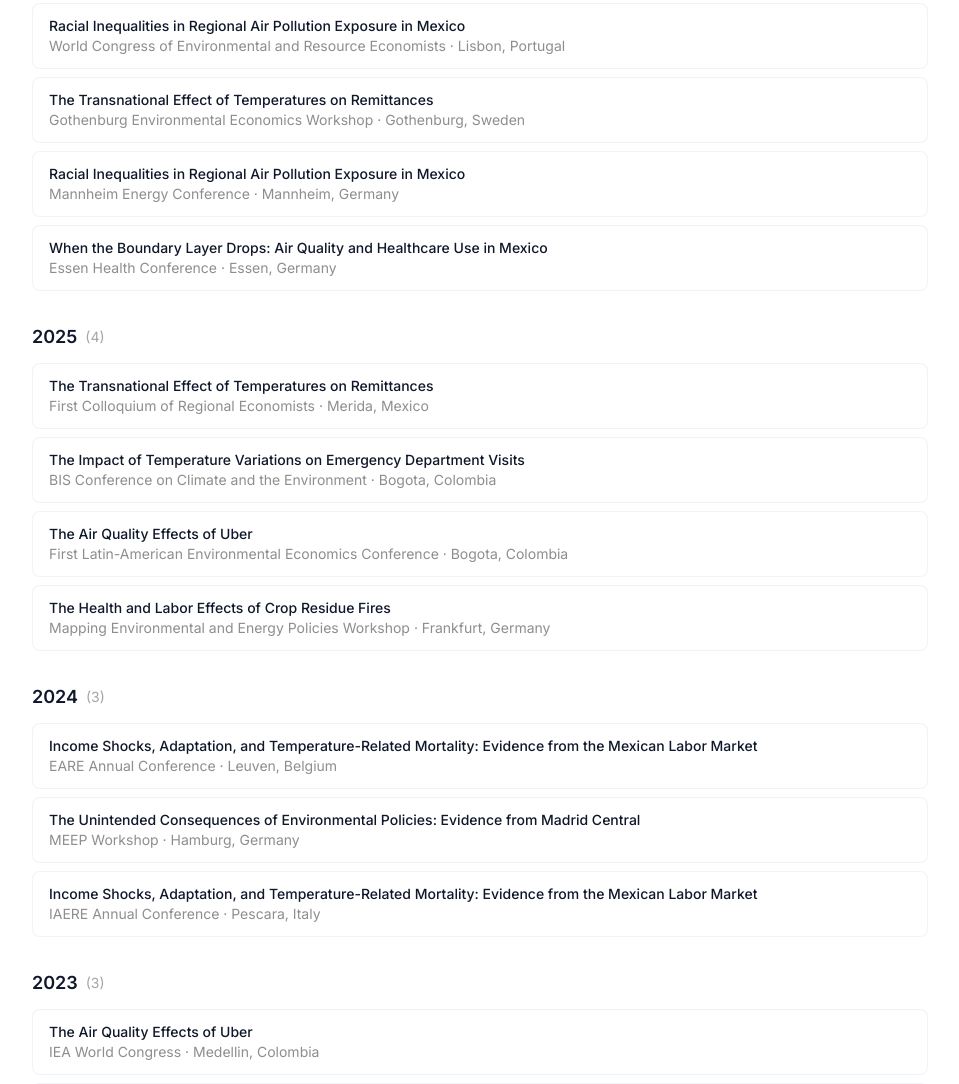
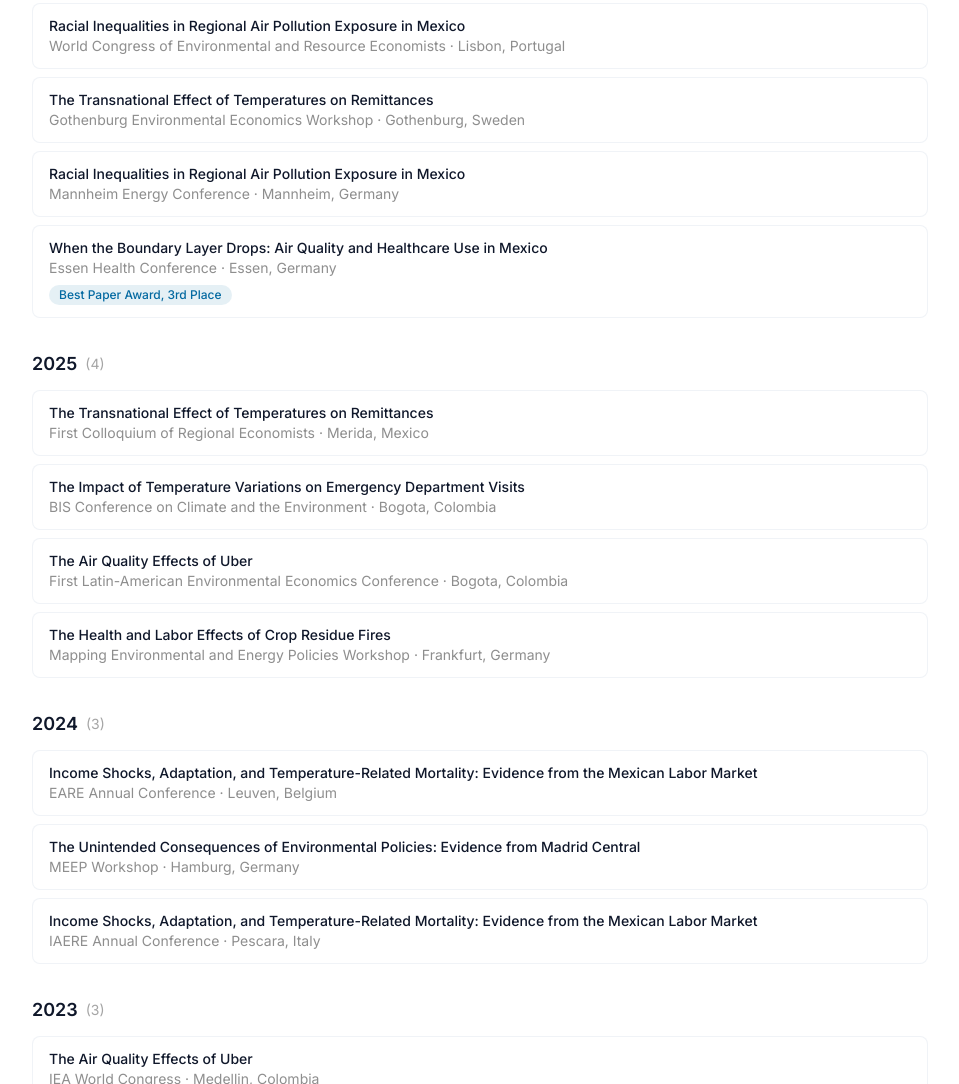
Before and after one commit to gsaabogado/PersonalWebsite, an Astro site: page /cv in a window 1280 px wide. Shown: the part 9262-10346 px from the top of the page, without its empty margins (160-1119 px from the left). Built offline with nearby package versions, Linux system fonts and the light colour scheme; Astro itself is replaced by a stand-in of ours.

Commit message:
Add conference award field; fix Lisbon/Portugal ES translations
- Optional award/awardEs on Conference, rendered as a badge
- Essen Health Conference: Best Paper Award, 3rd Place
- Add Lisbon -> Lisboa and Essen to the city map, Portugal to countries
  (both were falling through to the English fallback on /es/)

Co-Authored-By: Claude Opus 5 (1M context) <noreply@anthropic.com>

```diff
--- a/src/components/cv/ConferenceTable.astro
+++ b/src/components/cv/ConferenceTable.astro
@@ -15,6 +15,8 @@ const cities: Record<string, string> = {
   "Medellin": "Medellín",
   "Naples": "Nápoles",
   "Mannheim": "Mannheim",
+  "Lisbon": "Lisboa",
+  "Essen": "Essen",
   "Munich": "Múnich",
   "Leipzig": "Leipzig",
   "Manchester": "Mánchester",
@@ -24,6 +26,7 @@ const cities: Record<string, string> = {
 
 const countries: Record<string, string> = {
   "Sweden": "Suecia",
+  "Portugal": "Portugal",
   "Mexico": "México",
   "Colombia": "Colombia",
   "Germany": "Alemania",
@@ -53,6 +56,13 @@ const tr = (map: Record<string, string>, key: string) =>
             <p class="text-charcoal/50">
               {conf.event} · {tr(cities, conf.city)}, {tr(countries, conf.country)}
             </p>
+            {(lang === "es" ? conf.awardEs || conf.award : conf.award) && (
+              <p class="mt-1.5">
+                <span class="inline-block rounded-full bg-sky/10 text-sky text-xs font-medium px-2.5 py-0.5">
+                  {lang === "es" ? conf.awardEs || conf.award : conf.award}
+                </span>
+              </p>
+            )}
           </div>
         ))}
       </div>
--- a/src/data/conferences.ts
+++ b/src/data/conferences.ts
@@ -4,6 +4,8 @@ export interface Conference {
   city: string;
   country: string;
   year: number;
+  award?: string;
+  awardEs?: string;
 }
 
 export const conferences: Conference[] = [
@@ -34,6 +36,8 @@ export const conferences: Conference[] = [
     city: "Essen",
     country: "Germany",
     year: 2026,
+    award: "Best Paper Award, 3rd Place",
+    awardEs: "Premio al Mejor Artículo, 3er Lugar",
   },
   {
     title: "The Transnational Effect of Temperatures on Remittances",
```
